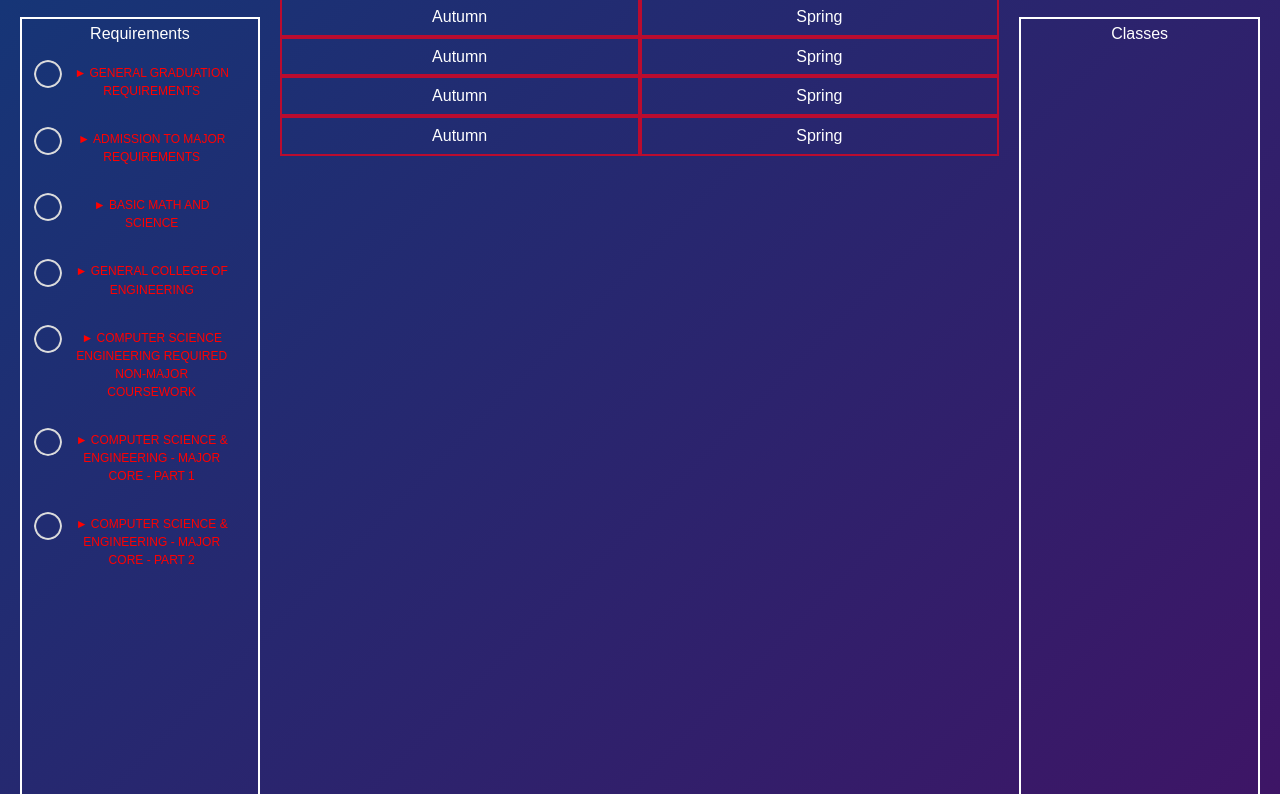
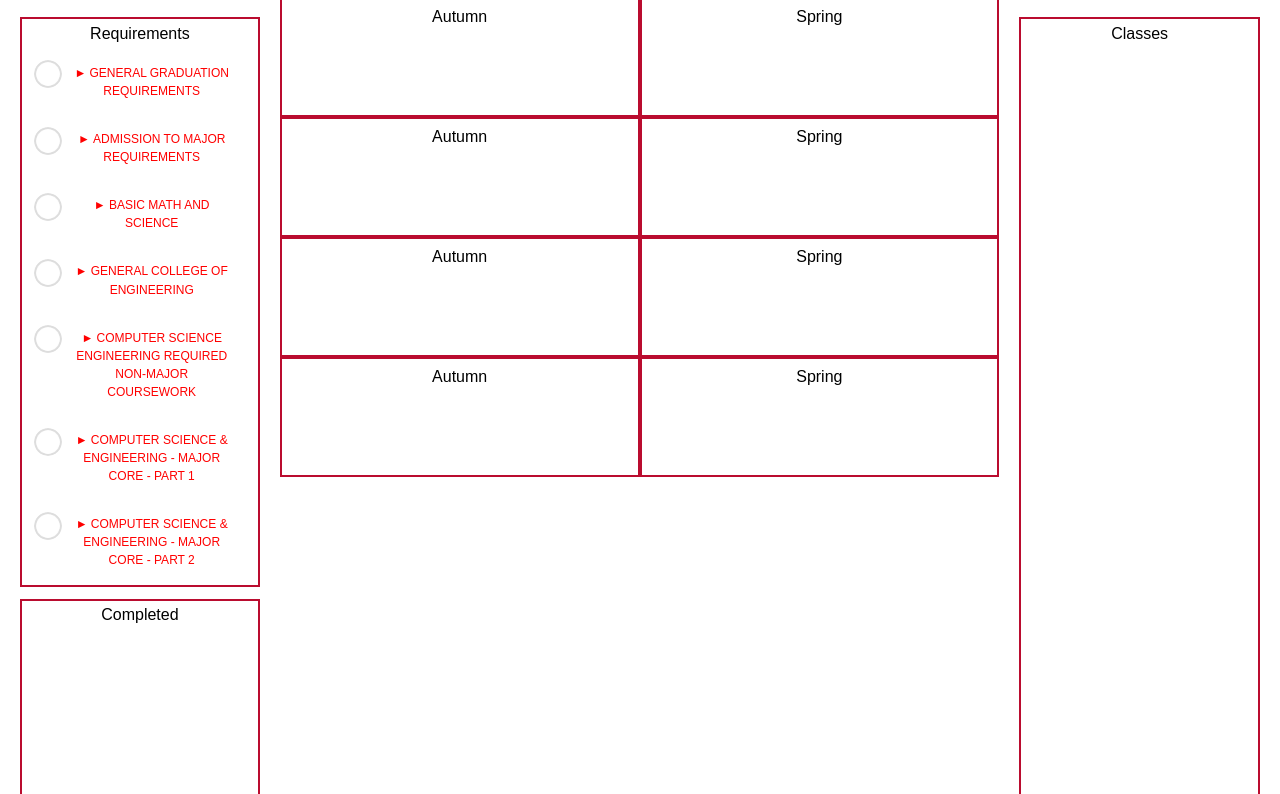
Before and after one commit to 4rd2/gradPlanner, a plain HTML site: page scheduler-main/index.html in a window 1280 px wide. Shown: the part 55-849 px from the top of the page. Drawn offline with Linux system fonts and the light colour scheme.

Commit message:
Added colors

```diff
--- a/scheduler-main/script.js
+++ b/scheduler-main/script.js
@@ -73,7 +73,7 @@ function checkGeneralRequirement() {
 function createClassElement(data) {
 
     let classSection = document.getElementById("classes");
-    const className = data.data.courses[1].course.subject + data.data.courses[1].course.catalogNumber;
+    const className = data.data.courses[0].course.subject + data.data.courses[1].course.catalogNumber;
     let newClass = document.createElement("div");
     let img = document.createElement("img");
     let text = document.createTextNode(className);
--- a/scheduler-main/style.css
+++ b/scheduler-main/style.css
@@ -10,8 +10,8 @@
 .page{
     width: 100%;
     min-height: 100vh;
-    background: linear-gradient(135deg, #153677, #4e085f);
-    color: white;
+    background-color: #fff;
+    color: black;
     display: flex;
     align-items: center;
     flex-direction: column;
@@ -30,7 +30,7 @@
     justify-content: center;
 }
 #left{
-    min-height: 100vh;
+    min-height: fit-content;
     width: 25%;
     margin: 20px;
     display: flex;
@@ -41,13 +41,13 @@
 #left-requirements, #left-completed{
     min-height: 100vh;
     width: 100%;
-    color: white;
-    border: 2px solid #fff;
+    color: black;
+    border: 2px solid #ba0c2f;
 }
 #left-requirements{
     margin-bottom: 5%;
     width: 100%;
-    min-height: 100vh;
+    min-height: fit-content;
 }
 
 
@@ -57,21 +57,21 @@
     flex-direction: column;
     justify-content:baseline;
     align-items: stretch;
-    min-height: 100vh;
+    min-height: fit-content;
 }
 .semesters{
     width: 100%;
     display: flex;
-    color: #fff;
+    color: black;
     flex-direction: row;
     justify-content: space-evenly;
     align-items: stretch;
-
+    height: fit-content;
 }
 
 .spring, .autumn{
     width: 100%;
-    min-height: fit-content;
+    min-height: 15vh;
     border: 2px solid #ba0c2f;
 }
 
@@ -79,21 +79,20 @@
     width: 25%;
     min-height: 100vh;
     margin: 20px;
-    border: 2px solid #fff;
-    color: white;
+    border: 2px solid #ba0c2f;
+    color: black;
 }
-
 
 .class{
     background: #e91e63;
     height: 60px;
     margin: 30px;
-    color: #fff;
+    color: black;
     display: flex;
     align-items: center;
     cursor: grab;
+}
 
-}
 .class img{
     width: 5%;
     margin-right: 10%;
```
Also changed, not shown: scheduler-main/index.html (+1 -6 lines).
